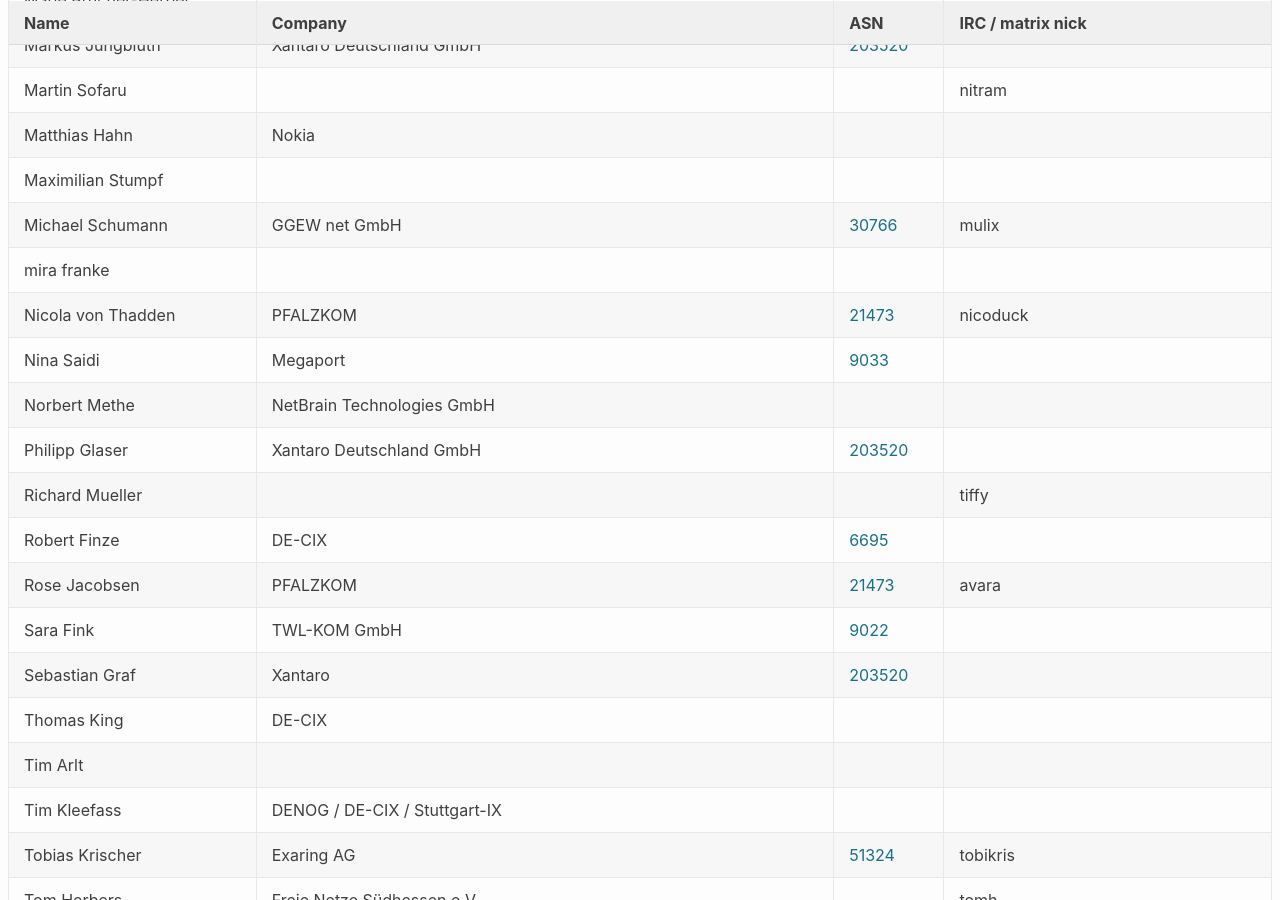
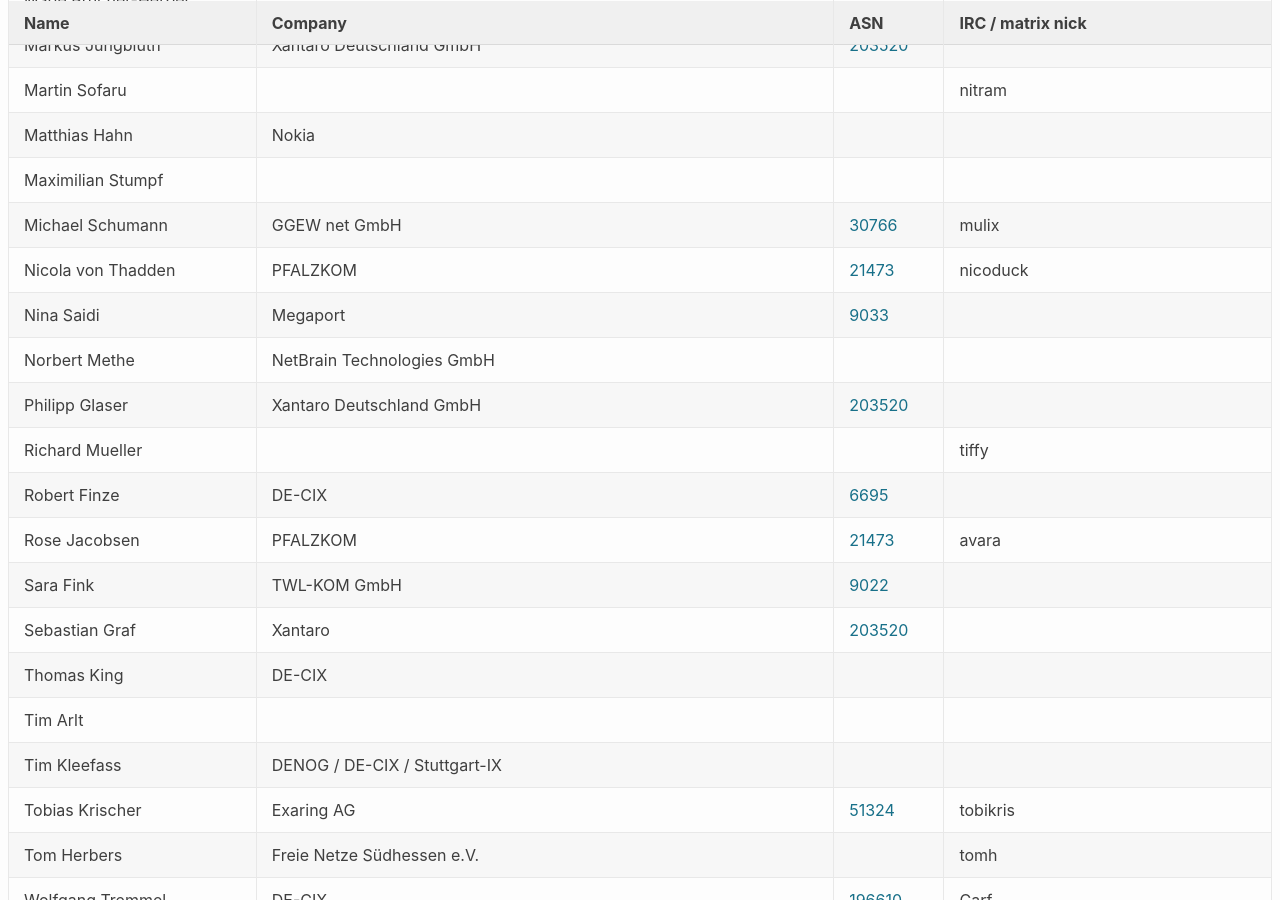
Before and after one commit to denog/pretix-attendeelist, a Jekyll site: the page built from denogmeetup25-01/index.markdown, in a window 1280 px wide and 900 px high, scrolled down 1516 px. Built offline with Jekyll 4.4.1, drawn with Linux system fonts in a browser that asks for light colours.

Commit message:
Latest data: Tue Feb 11 18:11:06 UTC 2025

```diff
--- a/_data/attendees_denogmeetup25-01.json
+++ b/_data/attendees_denogmeetup25-01.json
@@ -228,12 +228,6 @@
     "asn": "30766"
   },
   {
-    "name": "mira franke",
-    "company": null,
-    "irc": null,
-    "asn": null
-  },
-  {
     "name": "Nicola von Thadden",
     "company": "PFALZKOM",
     "irc": "nicoduck",
```
